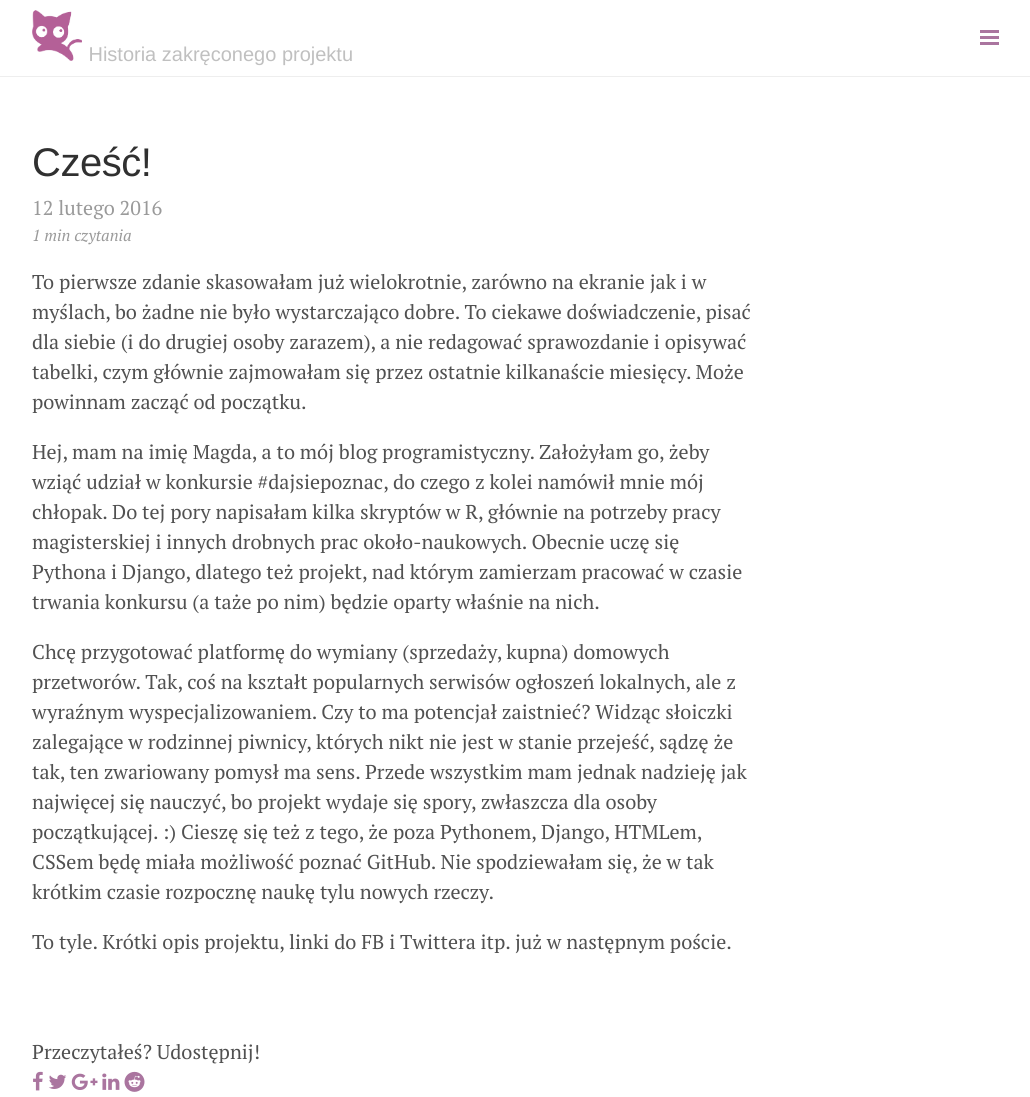
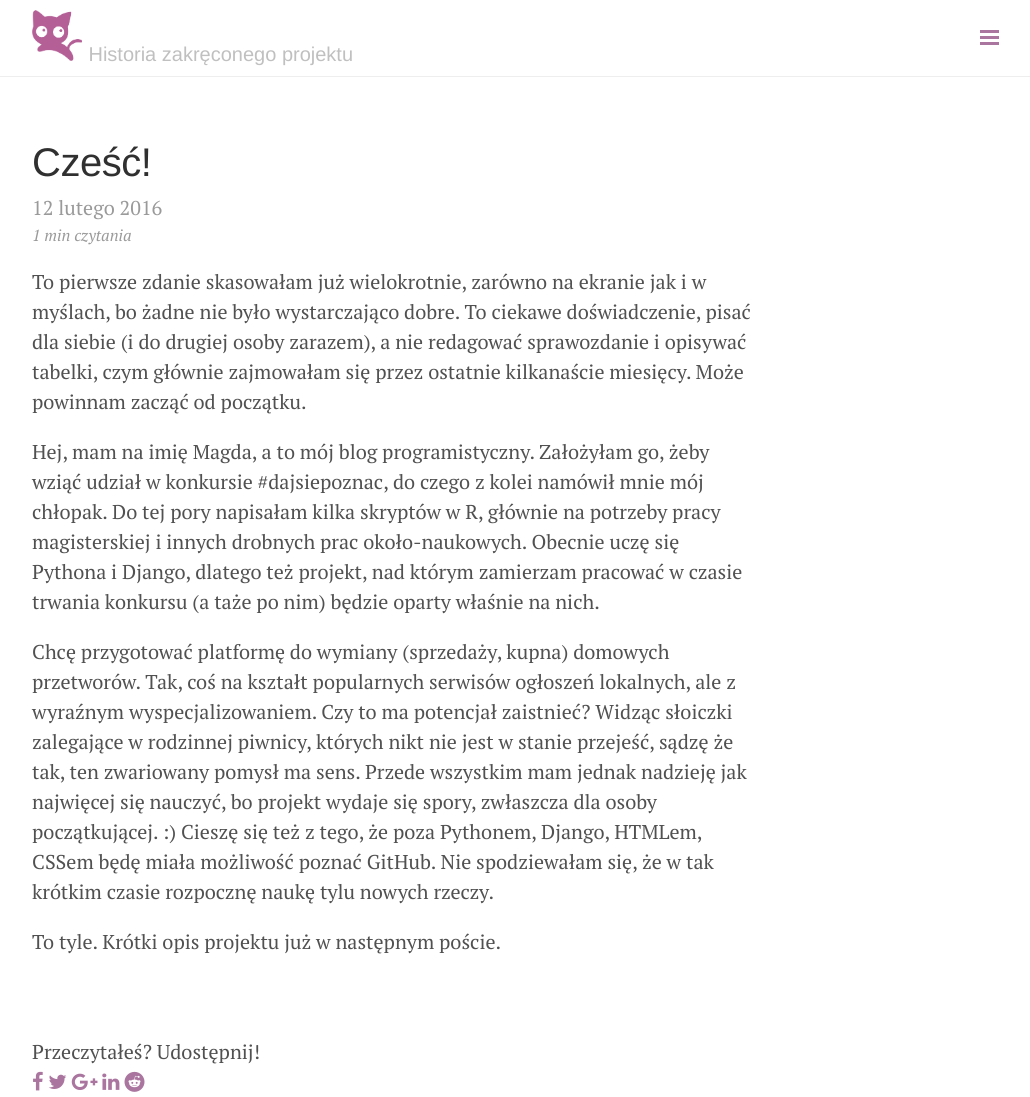
Before and after one commit to pumiko/pumiko.github.io, a Jekyll site: the page built from _posts/2016-02-12-czesc.markdown, in a window 1280 px wide. Shown: the whole page, without its empty margins (248-1278 px from the left). Built offline with Jekyll 4.4.1, drawn with Linux system fonts in a browser that asks for light colours; nearby versions of some CDN libraries; comment, search, counter and statistics services are not loaded.

Commit message:
Update 2016-02-12-czesc.markdown

```diff
--- a/_posts/2016-02-12-czesc.markdown
+++ b/_posts/2016-02-12-czesc.markdown
@@ -15,4 +15,4 @@ Hej, mam na imię Magda, a to mój blog programistyczny. Założyłam go, żeby
 Chcę przygotować platformę do wymiany (sprzedaży, kupna) domowych przetworów. Tak, coś na kształt popularnych serwisów ogłoszeń lokalnych, ale z wyraźnym wyspecjalizowaniem. Czy to ma potencjał zaistnieć? Widząc słoiczki zalegające w rodzinnej piwnicy, których nikt nie jest w stanie przejeść, sądzę że tak, ten zwariowany pomysł ma sens. Przede wszystkim mam jednak nadzieję jak najwięcej się nauczyć, bo projekt wydaje się spory, zwłaszcza dla osoby początkującej. :)
 Cieszę się też z tego, że poza Pythonem, Django, HTMLem, CSSem będę miała możliwość poznać GitHub. Nie spodziewałam się, że w tak krótkim czasie rozpocznę naukę tylu nowych rzeczy.
 
-To tyle. Krótki opis projektu, linki do FB i Twittera itp. już w następnym poście.
+To tyle. Krótki opis projektu już w następnym poście.
```
